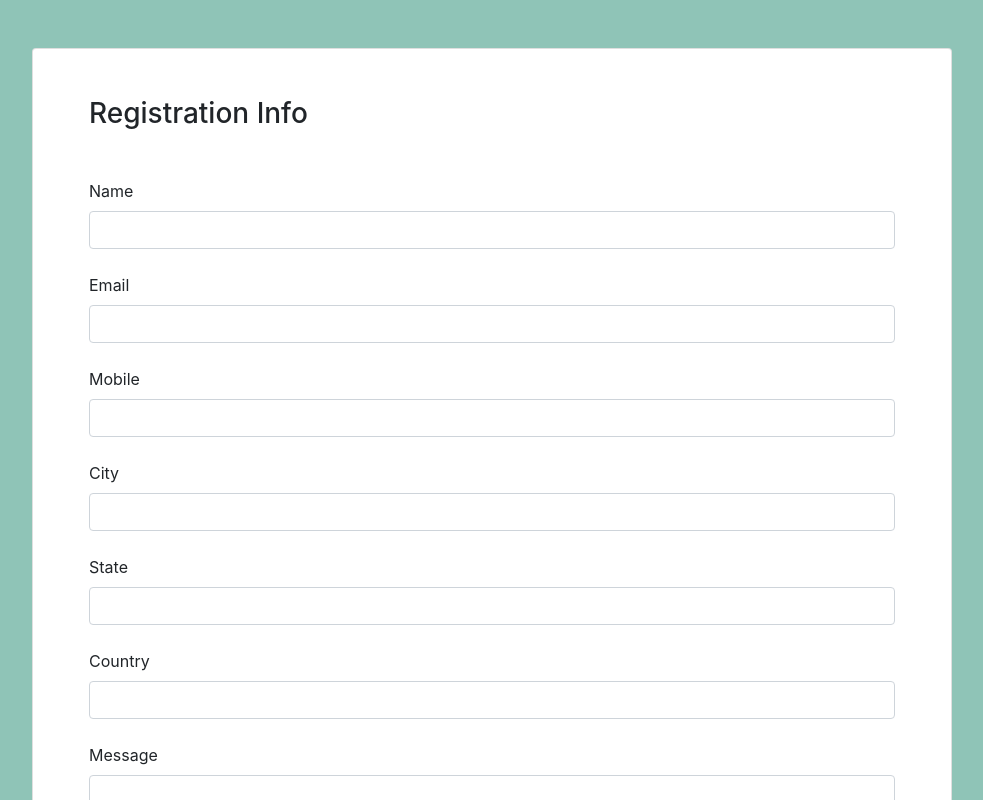
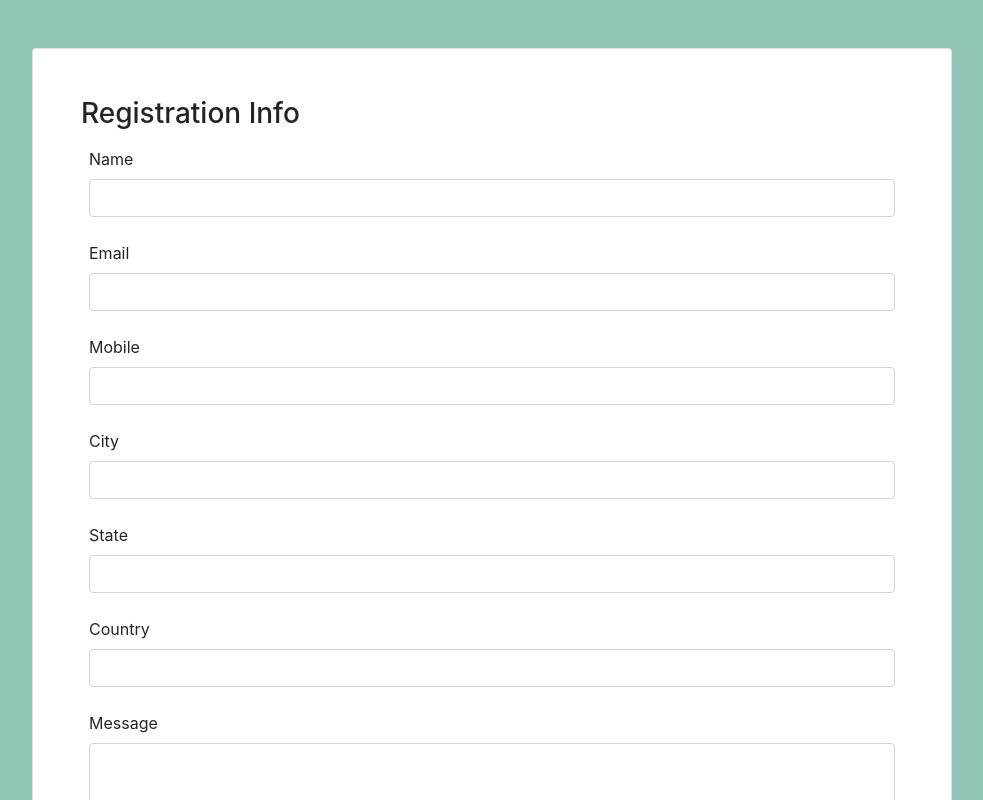
Before and after one commit to Dhanujha/bootstrap-reg, a React (Create React App) app: page / in a window 1280 px wide. Shown: the top 800 px of the page, without its empty margins (148-1131 px from the left). Built offline with nearby package versions, Linux system fonts and the light colour scheme.

Commit message:
[Dhanujha] Decreases the padding

```diff
--- a/src/components/Heading.tsx
+++ b/src/components/Heading.tsx
@@ -1,7 +1,7 @@
 import React from "react";
 
 function Heading({ heading }: { heading: string }) {
-  return <h3 className="mb-4 pb-2 pb-md-0 mb-md-5 px-md-2">{heading}</h3>;
+  return <h3 className="mb-4 pb-1 pb-md-0 mb-md-3">{heading}</h3>;
 }
 
 export default Heading;
```
